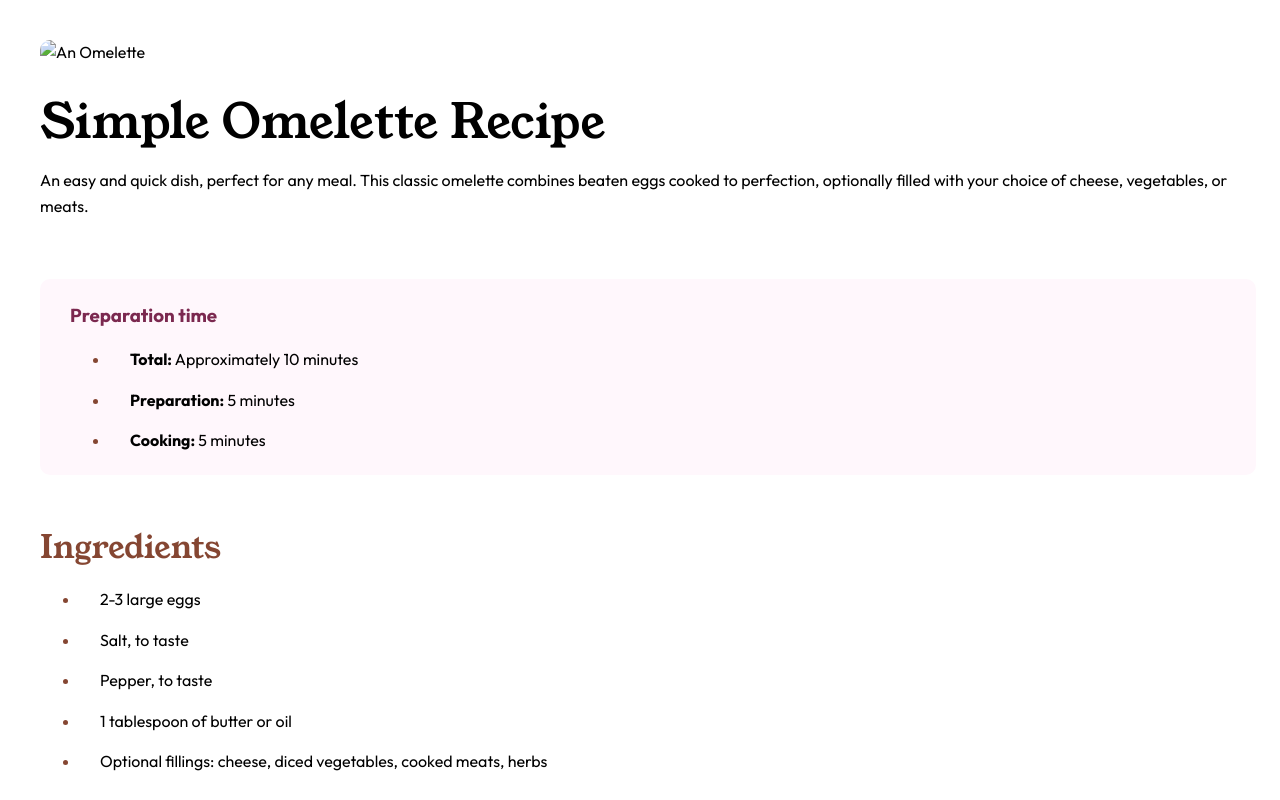
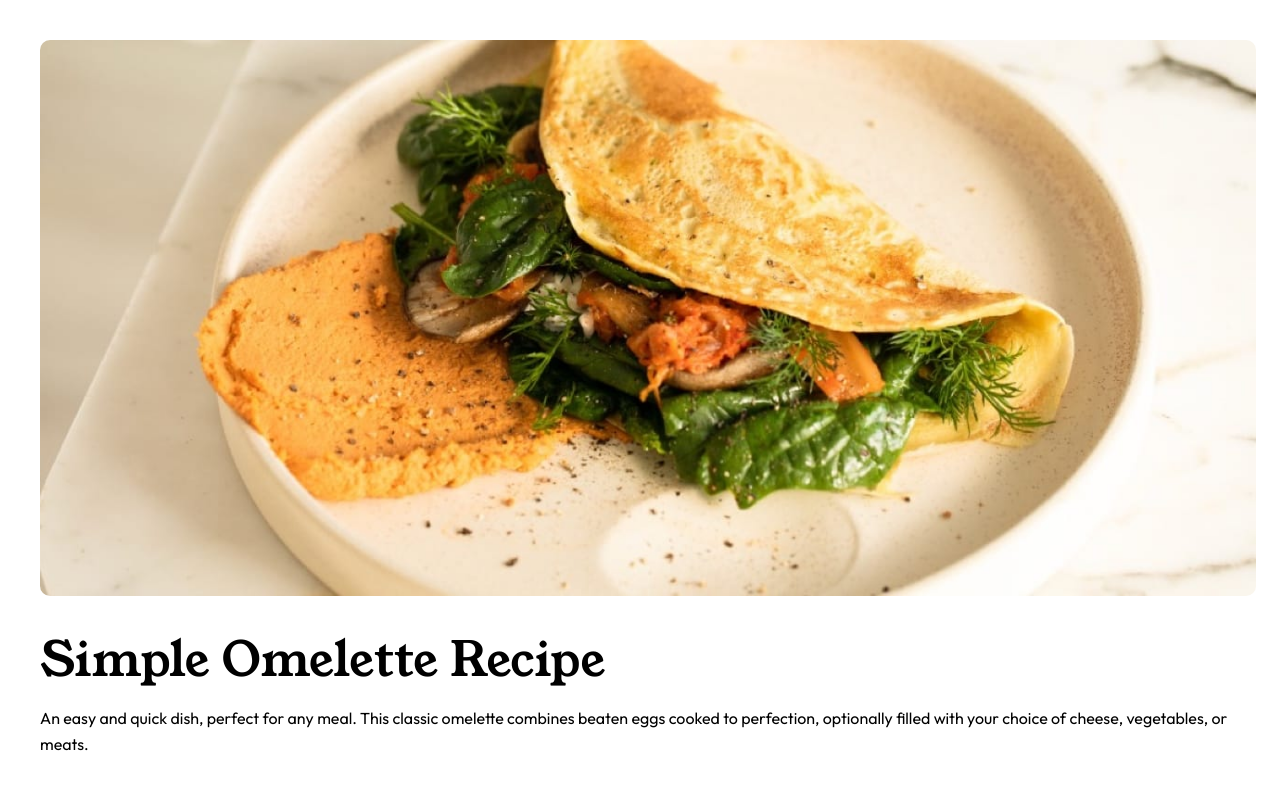
Before and after one commit to RaquelDFS/Recipe-Page, a plain HTML site: page index.html in a window 1280 px wide. Shown: the top 800 px of the page. Drawn offline with Linux system fonts and the light colour scheme.

Commit message:
change Image

```diff
--- a/index.html
+++ b/index.html
@@ -40,7 +40,10 @@
   </head>
   <body>
     <main>
-      <img src="/assets//images/image-omelette.jpeg" alt="An Omelette" />
+      <img
+        src="https://github.com/RaquelDFS/Recipe-Page/blob/main/assets/images/image-omelette.jpeg?raw=true"
+        alt="An Omelette"
+      />
       <div>
         <h1 id="title">Simple Omelette Recipe</h1>
         <p>
```
